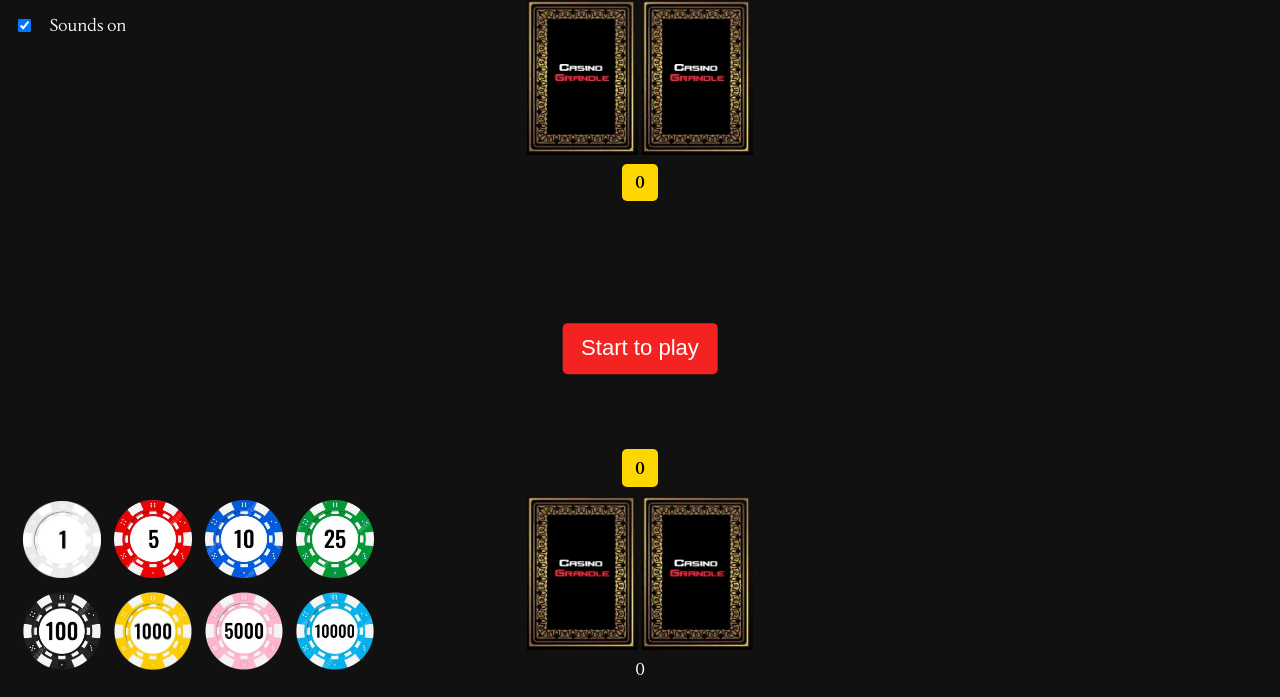
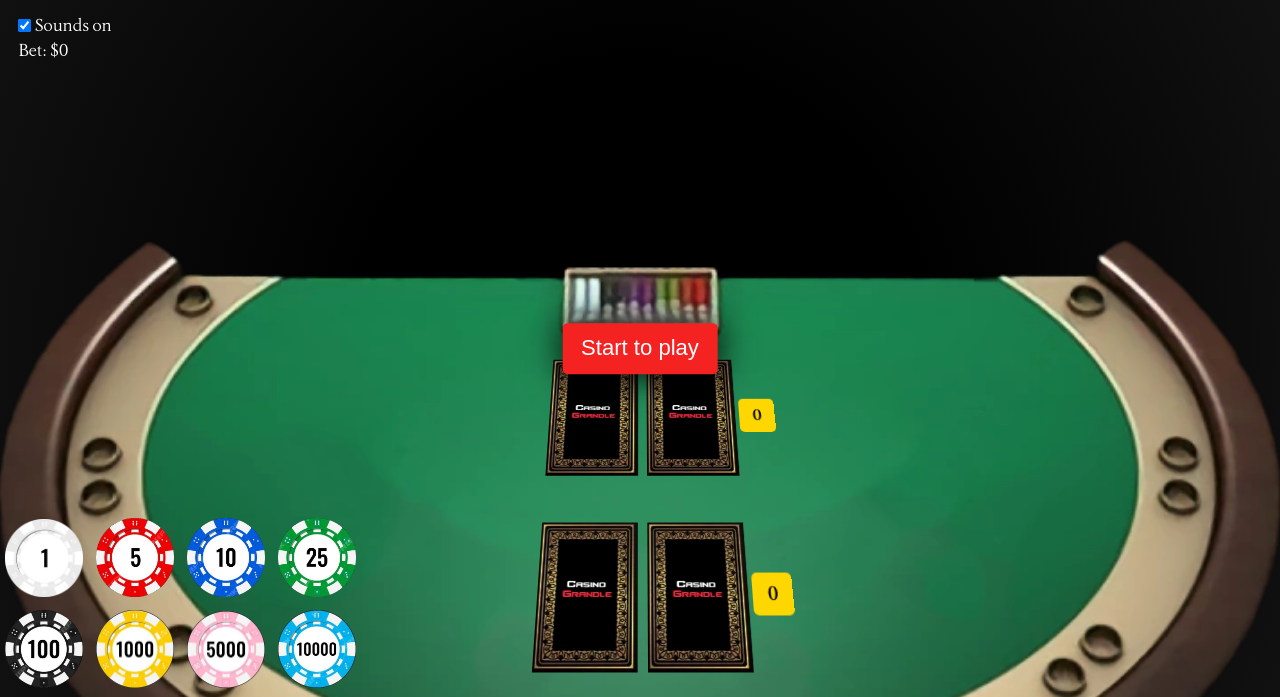
Before and after one commit to Marci0817/gambling-site, a PHP site: page /blackjack in a window 1280 px wide. Shown: the part 103-800 px from the top of the page. Run offline with PHP 8.4, Linux system fonts and the light colour scheme; a user stored in the database is signed in; data comes from the database, SQL or seed files in the repository.

Commit message:
Improve blackjack style

```diff
--- a/scripts/blackjack.js
+++ b/scripts/blackjack.js
@@ -25,11 +25,18 @@ async function startNewGame() {
         body: JSON.stringify({ bet: playerBet }),
     });
     const game = await res.json();
+
+    document.getElementById("dealer_img").classList.add("atTable");
+    await sleep(500);
+    playSitSound();
+    await sleep(500);
+
     refreshBalance();
     await loadGame(game, true);
 }
 
 async function loadGame(game, withFeedback) {
+    document.getElementById("dealer_img").classList.add("atTable");
     let startButton = document.getElementById("startButton");
     startButton.classList.add("hidden");
 
@@ -119,6 +126,13 @@ function newCardSound() {
     }
 }
 
+function playSitSound() {
+    if (getSoundValue()) {
+        let audio = new Audio("/assets/sounds/sit.mp3");
+        audio.play();
+    }
+}
+
 async function sleep(interval) {
     return new Promise((resolve) => {
         setTimeout(resolve, interval);
--- a/styles/blackjack.css
+++ b/styles/blackjack.css
@@ -5,6 +5,7 @@
 }
 
 #container {
+    background: radial-gradient(circle, #000 40%, var(--background) 100%);
     position: relative;
     display: flex;
     flex-direction: column;
@@ -12,53 +13,95 @@
     overflow: hidden;
 }
 
+#dealer_img {
+    position: absolute;
+    top: -5rem;
+    left: -100%;
+    height: 70%;
+    min-width: 500px;
+    width: 100%;
+    background-image: url(/assets/dealer.webp);
+    background-position: bottom center;
+    background-size: contain;
+    background-repeat: no-repeat;
+}
+
+#dealer_img.atTable {
+    animation: sitDown 1s forwards;
+}
+
+@keyframes sitDown {
+    50% {
+        left: 0%;
+    }
+    100% {
+        left: 0%;
+        top: 0;
+    }
+}
+
+#cards {
+    padding-top: 6rem;
+    padding-bottom: 2.5rem;
+    position: absolute;
+    min-width: 0;
+    min-height: 0;
+    top: 0;
+    right: 0;
+    bottom: 0;
+    left: 0;
+    display: flex;
+    flex-direction: column;
+    justify-content: space-between;
+    align-items: center;
+    transform: perspective(90mm) rotateX(14deg);
+}
+
+#table .table {
+    height: 25rem;
+    width: 100%;
+    max-width: 70rem;
+    background-image: url(/assets/table.webp);
+    background-position: top center;
+    background-size: 70rem auto;
+    background-repeat: no-repeat;
+}
+
 #table {
     flex-grow: 1;
     display: flex;
     flex-direction: column;
-    justify-content: space-between;
+    justify-content: end;
     position: relative;
-    /*transform: perspective(90mm) rotateX(10deg);*/
 }
 
-#dealerCardBoard {
+#table .gameArea {
+    position: relative;
+    display: flex;
+    flex-direction: column;
+    align-items: center;
+}
+
+#dealerBoardContainer,
+#playerBoardContainer {
     display: flex;
     justify-content: center;
     align-items: center;
     gap: 0.25rem;
 }
 
-#playerCardBoard {
+.hand {
     display: flex;
     flex-direction: row;
     justify-content: center;
     align-items: center;
-    gap: 0.25rem;
-}
-
-#playerBoard {
-    display: flex;
-    flex-direction: column;
-    justify-content: center;
-    align-items: center;
-    padding: 1rem 0;
     gap: 0.5rem;
 }
 
-#playerCardCount {
+.cardCount {
     background-color: gold;
     padding: 0.5rem;
-    width: 2rem;
-    text-align: center;
-    border-radius: 5px;
-    font-weight: bold;
-    color: black;
-}
-
-#dealerCardCount{
-    background-color: gold;
-    margin: .5rem auto;
-    padding: 0.5rem;
+    margin-right: -2.5rem;
     width: 2rem;
     text-align: center;
     border-radius: 5px;
@@ -123,6 +166,7 @@
 
 .startButton {
     padding: 0.7rem 1rem;
+    box-shadow: 0 0 2rem black;
     background-color: var(--primary);
     color: white;
     border: none;
@@ -136,17 +180,17 @@
     position: absolute;
     left: 0;
     bottom: 0;
-    padding: 1rem;
     width: 100%;
 }
 
 #playerInteractions {
     flex-direction: row;
     justify-content: center;
-    gap: 0.5rem;
+    gap: 1rem;
 }
 
 #playerInteractions button {
+    box-shadow: 0 0 1rem black;
     padding: 0.5rem 1.5rem;
     border: none;
     border-radius: 5px;
@@ -177,26 +221,30 @@
     font-size: 1rem;
 }
 
-.bottomHud {
+#bottomHud {
     animation: fadeIn 0.5s ease-in-out;
     z-index: 50;
 }
 
 .card {
-    width: 6rem;
+    width: 5rem;
+    transform: perspective(90mm) translateX(20px) rotateY(-20deg);
+    animation: placeCard 0.3s forwards;
 }
 
-#settings {
-    position: absolute;
+@keyframes placeCard {
+    to {
+        transform: perspective(90mm) translateX(0px) rotateY(0deg);
+    }
+}
+
+#sidebar {
+    position: relative;
     z-index: 20;
-    width: auto;
     padding: 0.5rem;
     user-select: none;
     cursor: pointer;
     margin: 0 0.5rem;
-    display: flex;
-    align-items: center;
-    justify-content: center;
     gap: 1rem;
 }
 
@@ -211,12 +259,13 @@
 }
 
 @media screen and (max-width: 768px) {
-    .bottomHud {
+    #bottomHud {
         display: flex;
         justify-content: center;
         background-color: rgba(0, 0, 0, 0.8);
         width: 100%;
-        padding-top: 1rem;
+        padding-top: 2rem;
+        background-color: rgba(0, 0, 0, 0.8);
     }
 
     .hide {
--- a/templates/blackjack.php
+++ b/templates/blackjack.php
@@ -14,25 +14,28 @@ $scripts = [
 <?php ob_start(); ?>
 <?php require_once("./templates/navbar.php"); ?>
 <div id="container">
-    <div id="settings">
+    <div id="sidebar">
         <input type="checkbox" name="soundOnOff" id="soundOnOff" checked />
         <label for="soundOnOff">Sounds on</label>
+        <p>Bet: $<span id="playerChips">0</span></p>
     </div>
+    <div id="dealer_img"></div>
     <div id="table">
-        <div id="dealerBoard">
-            <div id="dealerCardBoard">
+        <div class="gameArea">
+            <div class="table"></div>
+            <div id="cards">
+                <div id="dealerBoardContainer">
+                    <div id="dealerCardBoard" class="hand">
+                    </div>
+                    <div id="dealerCardCount" class="cardCount">0</div>
+                </div>
 
-            </div>
-            <div id="dealerCardCount">0</div>
-        </div>
+                <div id="playerBoardContainer">
+                    <div id="playerCardBoard" class="hand">
 
-        <div id="playerBoard">
-            <div id="playerCardCount">0</div>
-            <div id="playerCardBoard">
-
-            </div>
-            <div>
-                <p id="playerChips">0</p>
+                    </div>
+                    <div id="playerCardCount" class="cardCount">0</div>
+                </div>
             </div>
         </div>
     </div>
```
Also changed, not shown: assets/table.webp (added).
